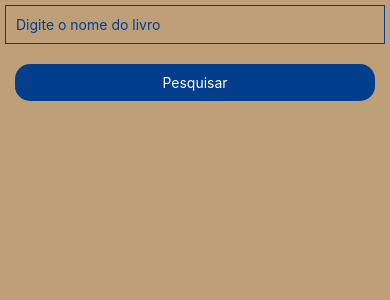
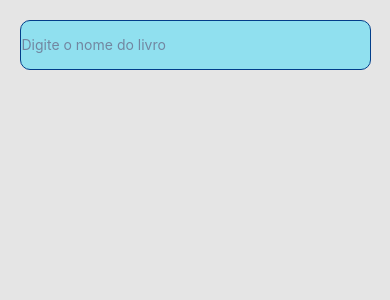
Before and after one commit to ViniV10/livru, a React Native app: screen / in a window 390 px wide. Shown: the top 300 px of the page. Built offline with nearby package versions, Linux system fonts and the light colour scheme.

Commit message:
Adiciona pesquisa a cada dígito e melhora o design

```diff
--- a/App.js
+++ b/App.js
@@ -18,18 +18,17 @@ export default function () {
   }
 
   return (
-    <View style={estilos.container}>
+    <View style={estilos.containerGeral}>
+      <View style={estilos.containerPesquisa}>
         <TextInput
           style={estilos.textInput}
           placeholder="Digite o nome do livro"
+          placeholderTextColor="#7286A0"
           value={nome}
+          onKeyPress={() => setPesquisa(true)}
           onChangeText={text => pesquisar(text)}
         />
-      <TouchableHighlight onPress={() => setPesquisa(true)}>
-        <View style={estilos.btn}>
-          <Text style={estilos.txtBtn}>Pesquisar</Text>
       </View>
-      </TouchableHighlight>
       <View style={estilos.livros}>
         {pesquisa ? <Livros nome={nome} /> : <Text> </Text>}
       </View>
@@ -38,31 +37,45 @@ export default function () {
 }
 
 const estilos = StyleSheet.create({
+  containerPesquisa: {
+    display: 'flex',
+    flexDirection: 'row',
+    margin: '5%',
+    width: '90%',
+    height: 50,
+    backgroundColor: '#90E0EF',
+    borderRadius: 10,
+    borderWidth: 1,
+    borderColor: '#023E8A',
+    padding: 1,
+  },
   textInput: {
-    borderWidth: 1,
-    color: '#033E8C',
-    borderColor: '#033E8C',
-    padding: 10,
+    flex: 3,
+  },
+  btn: {
+    backgroundColor: '#7286A0',
+    padding: 1,
+    flex: 1,
     alignItems: 'center',
     justifyContent: 'center',
-    margin: 5,
-  },
-  btn: {
-    backgroundColor: '#033E8C',
-    padding: 10,
-    alignItems: 'center',
-    justifyContent: 'center',
-    borderRadius: 15,
-    margin: 15,
+    borderRadius: 5,
   },
   txtBtn: {
-    color: '#fff',
+    color: '#A3BFA8',
   },
-  container: {
-    backgroundColor: '#BF9F78',
+  containerGeral: {
+    backgroundColor: '#E5E5E5',
     flex: 1,
   },
   livros: {
-    marginBottom: 130,
+    marginBottom: 100,
   },
 });
+
+{
+  /* <TouchableHighlight onPress={() => setPesquisa(true)}>
+        <View style={estilos.btn}>
+          <Text style={estilos.txtBtn}>Pesquisar</Text>
+        </View>
+      </TouchableHighlight> */
+}
--- a/componentes/pesquisaLivros/style.js
+++ b/componentes/pesquisaLivros/style.js
@@ -4,9 +4,10 @@ export default StyleSheet.create({
   container: {
     flex: 1,
     flexDirection: 'row',
-    backgroundColor: '#035AA6',
-    borderWidth: 2,
-    borderColor: '#565855',
+    backgroundColor: '#90E0EF',
+    borderLeftWidth: 15,
+    borderLeftColor: '#023E8A',
+    borderRadius: 10,
     height: 150,
     marginTop: 5,
     marginBottom: 5,
@@ -20,7 +21,7 @@ export default StyleSheet.create({
   tituloLivros: {
     fontSize: 16,
     marginBottom: 15,
-    color: '#919A79',
+    color: '#023E8A',
     justifyContent: 'center',
   },
   infoLivros: {
```
Lines whose indentation alone changed are shown as unchanged.
